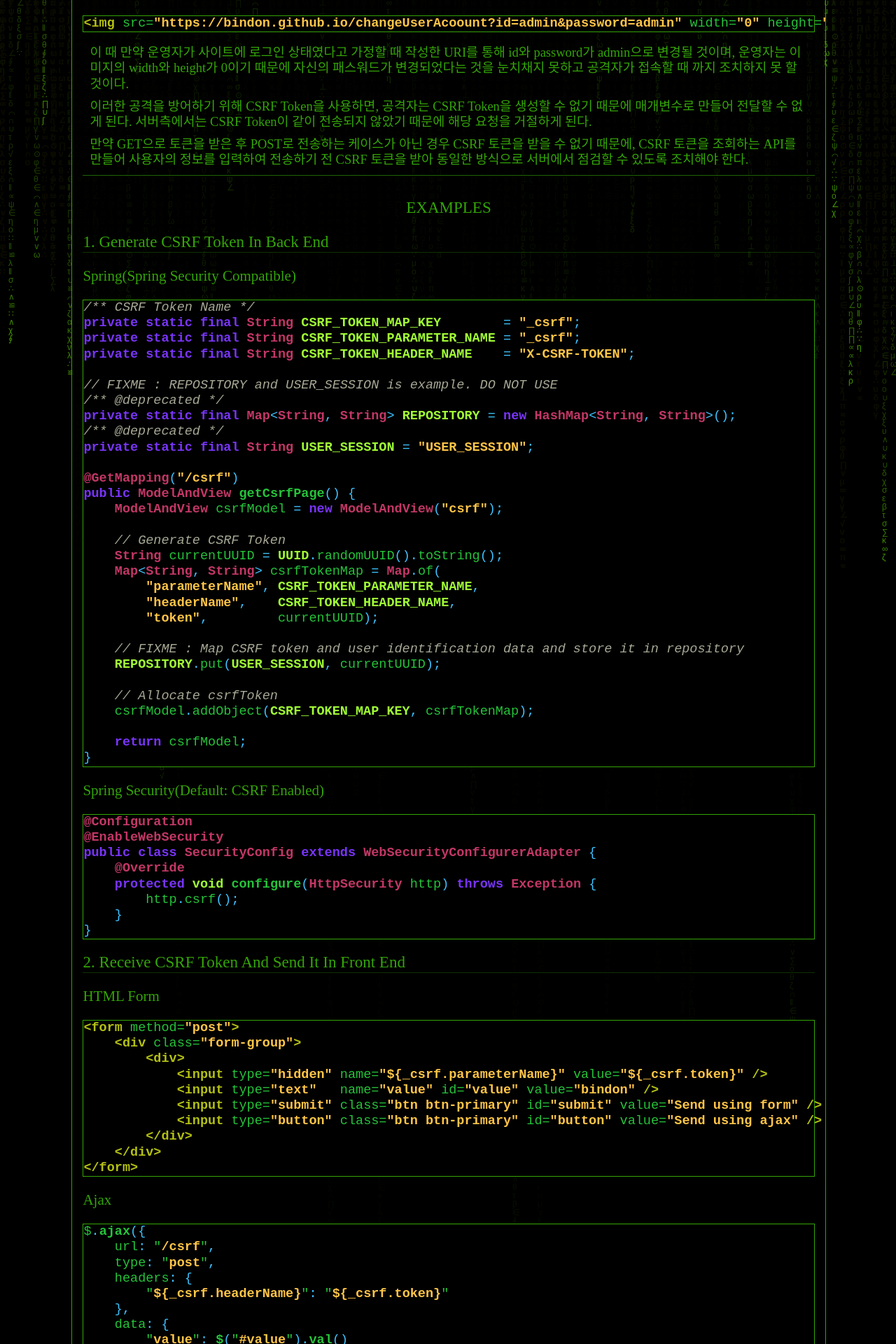
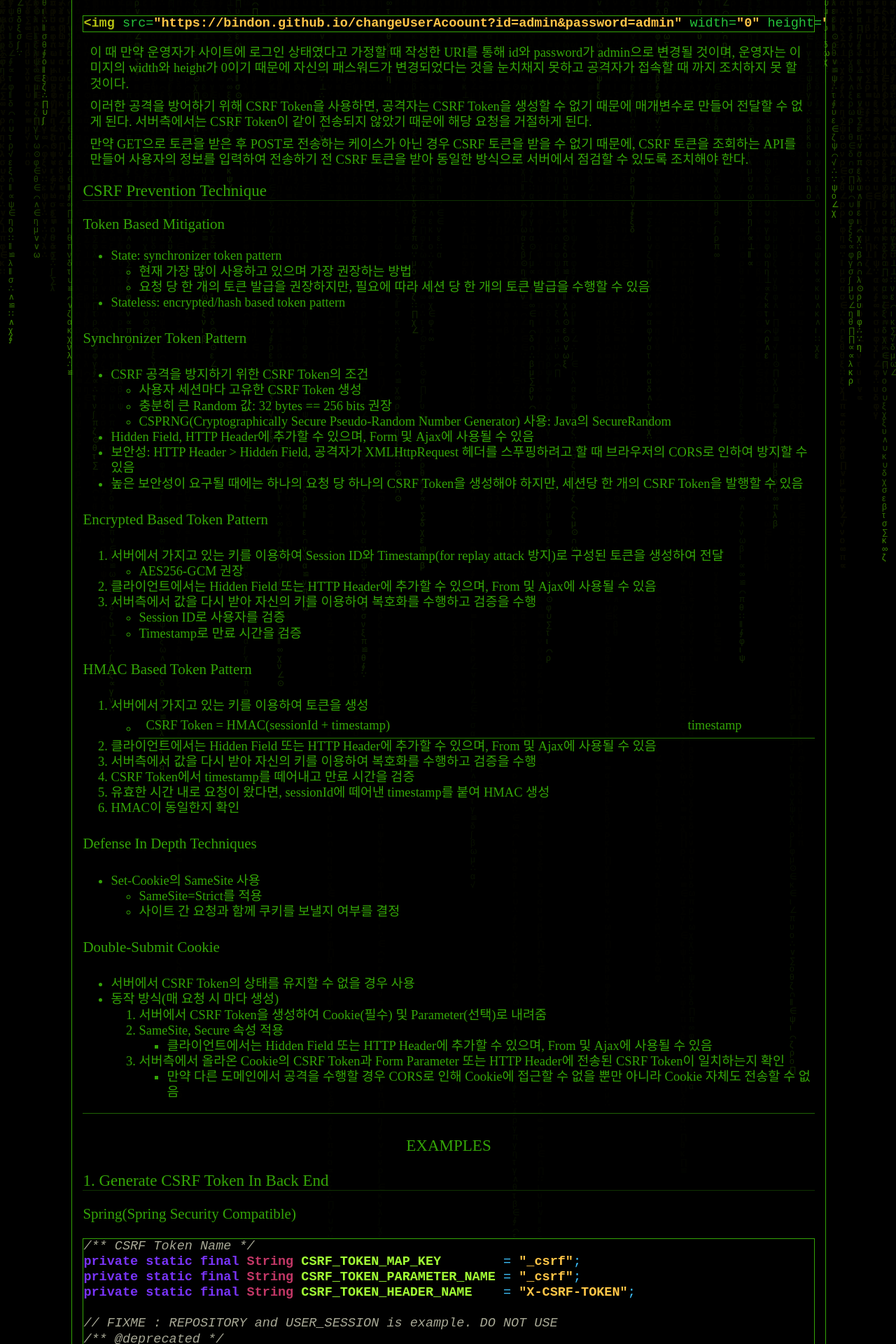
Before and after one commit to bindon/bindon.github.io, a Jekyll site: the page built from _posts/Security Guide/2020-02-20-csrf_prevention.md, in a window 1280 px wide. Shown: the part 576-2496 px from the top of the page at 70% size. Built offline with Jekyll 4.4.1, drawn with Linux system fonts in a browser that asks for light colours; nearby versions of some CDN libraries; some web fonts are replaced; library files that are not in the unit come from our copies; some of the changed text lies outside the part shown.

Commit message:
Update CSRF

```diff
--- a/_posts/Security Guide/2020-02-20-csrf_prevention.md
+++ b/_posts/Security Guide/2020-02-20-csrf_prevention.md
@@ -37,6 +37,66 @@ CSRF(Cross Site Request Forgery)이란 웹 취약점의 하나로 인터넷 사
 이러한 공격을 방어하기 위해 CSRF Token을 사용하면, 공격자는 CSRF Token을 생성할 수 없기 때문에 매개변수로 만들어 전달할 수 없게 된다. 서버측에서는 CSRF Token이 같이 전송되지 않았기 때문에 해당 요청을 거절하게 된다.
 
 만약 GET으로 토큰을 받은 후 POST로 전송하는 케이스가 아닌 경우 CSRF 토큰을 받을 수 없기 때문에, CSRF 토큰을 조회하는 API를 만들어 사용자의 정보를 입력하여 전송하기 전 CSRF 토큰을 받아 동일한 방식으로 서버에서 점검할 수 있도록 조치해야 한다.
+
+
+## CSRF Prevention Technique
+
+### Token Based Mitigation
+
+* State: synchronizer token pattern
+  - 현재 가장 많이 사용하고 있으며 가장 권장하는 방법
+  - 요청 당 한 개의 토큰 발급을 권장하지만, 필요에 따라 세션 당 한 개의 토큰 발급을 수행할 수 있음
+* Stateless: encrypted/hash based token pattern
+
+
+#### Synchronizer Token Pattern
+
+* CSRF 공격을 방지하기 위한 CSRF Token의 조건
+  - 사용자 세션마다 고유한 CSRF Token 생성
+  - 충분히 큰 Random 값: 32 bytes == 256 bits 권장
+  - CSPRNG(Cryptographically Secure Pseudo-Random Number Generator) 사용: Java의 SecureRandom
+* Hidden Field, HTTP Header에 추가할 수 있으며, Form 및 Ajax에 사용될 수 있음
+* 보안성: HTTP Header > Hidden Field, 공격자가 XMLHttpRequest 헤더를 스푸핑하려고 할 때 브라우저의 CORS로 인하여 방지할 수 있음
+* 높은 보안성이 요구될 때에는 하나의 요청 당 하나의 CSRF Token을 생성해야 하지만, 세션당 한 개의 CSRF Token을 발행할 수 있음
+
+
+#### Encrypted Based Token Pattern
+
+1. 서버에서 가지고 있는 키를 이용하여 Session ID와 Timestamp(for replay attack 방지)로 구성된 토큰을 생성하여 전달
+  - AES256-GCM 권장
+2. 클라이언트에서는 Hidden Field 또는 HTTP Header에 추가할 수 있으며, From 및 Ajax에 사용될 수 있음
+3. 서버측에서 값을 다시 받아 자신의 키를 이용하여 복호화를 수행하고 검증을 수행
+  - Session ID로 사용자를 검증
+  - Timestamp로 만료 시간을 검증
+
+
+#### HMAC Based Token Pattern
+
+1. 서버에서 가지고 있는 키를 이용하여 토큰을 생성
+  - CSRF Token = HMAC(sessionId + timestamp) || timestamp
+2. 클라이언트에서는 Hidden Field 또는 HTTP Header에 추가할 수 있으며, From 및 Ajax에 사용될 수 있음
+3. 서버측에서 값을 다시 받아 자신의 키를 이용하여 복호화를 수행하고 검증을 수행
+  1. CSRF Token에서 timestamp를 떼어내고 만료 시간을 검증
+  2. 유효한 시간 내로 요청이 왔다면, sessionId에 떼어낸 timestamp를 붙여 HMAC 생성
+  3. HMAC이 동일한지 확인
+
+
+#### Defense In Depth Techniques
+
+* Set-Cookie의 SameSite 사용
+  - SameSite=Strict를 적용
+  - 사이트 간 요청과 함께 쿠키를 보낼지 여부를 결정
+
+
+#### Double-Submit Cookie
+
+* 서버에서 CSRF Token의 상태를 유지할 수 없을 경우 사용
+* 동작 방식(매 요청 시 마다 생성)
+  1. 서버에서 CSRF Token을 생성하여 Cookie(필수) 및 Parameter(선택)로 내려줌
+  2. SameSite, Secure 속성 적용
+    * 클라이언트에서는 Hidden Field 또는 HTTP Header에 추가할 수 있으며, From 및 Ajax에 사용될 수 있음
+  3. 서버측에서 올라온 Cookie의 CSRF Token과 Form Parameter 또는 HTTP Header에 전송된 CSRF Token이 일치하는지 확인
+    * 만약 다른 도메인에서 공격을 수행할 경우 CORS로 인해 Cookie에 접근할 수 없을 뿐만 아니라 Cookie 자체도 전송할 수 없음
 
 ***
 
```
